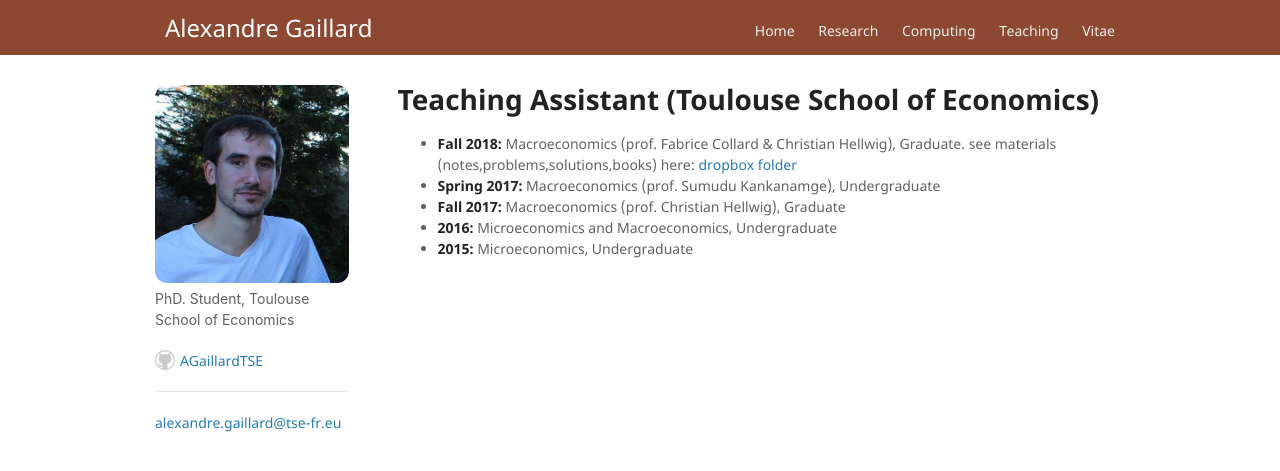
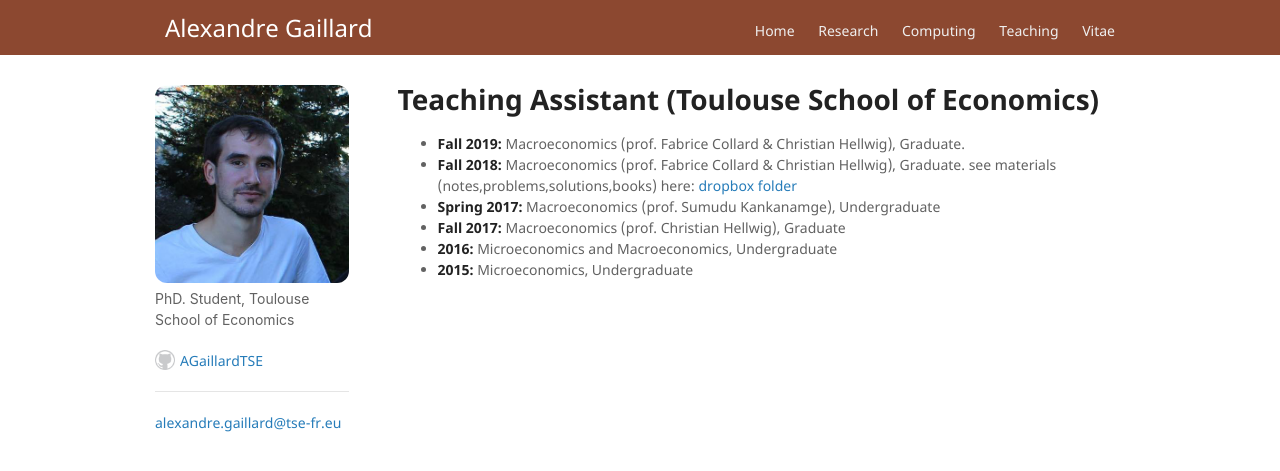
Before and after one commit to AGaillardTSE/AGaillardTSE.github.io, a Jekyll site: the page built from teaching.md, in a window 1280 px wide. Shown: the top 471 px of the page. Built offline with Jekyll 4.4.1, drawn with Linux system fonts in a browser that asks for light colours; our own code applies the rules of GitHub Pages for plain Markdown files.

Commit message:
Update teaching.md

```diff
--- a/teaching.md
+++ b/teaching.md
@@ -4,7 +4,7 @@
 
 # Teaching Assistant (Toulouse School of Economics)
 
-
+* **Fall 2019:** Macroeconomics (prof. Fabrice Collard & Christian Hellwig), Graduate.
 * **Fall 2018:** Macroeconomics (prof. Fabrice Collard & Christian Hellwig), Graduate.
   see materials (notes,problems,solutions,books) here: [dropbox folder](https://www.dropbox.com/home/Master%20ETE%202018-2019/Macroeconomics)
 * **Spring 2017:** Macroeconomics (prof. Sumudu Kankanamge), Undergraduate
```
